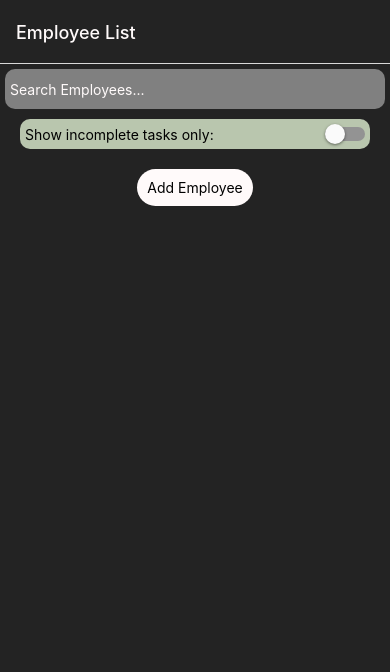
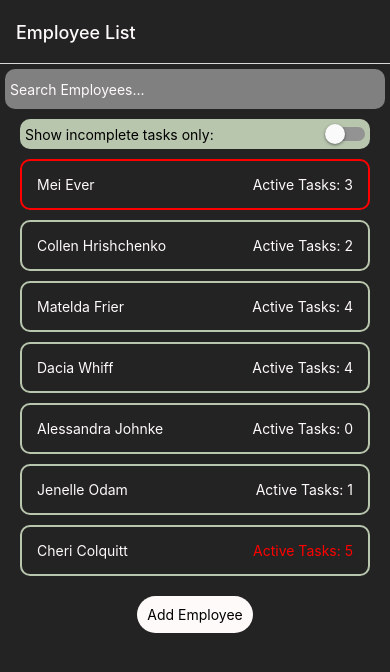
Before and after one commit to alinawaz04/employee-management, a React Native app: screen /EmployeeList in a window 390 px wide. Shown: the top 672 px of the page. Built offline with nearby package versions, Linux system fonts and the light colour scheme.

Commit message:
comments

```diff
--- a/App.js
+++ b/App.js
@@ -1,5 +1,3 @@
-import { StatusBar } from "expo-status-bar";
-import { StyleSheet, Text, View } from "react-native";
 import EmployeeDetailsScreen from "./src/screens/EmployeeDetailsScreen";
 import EmployeeListScreen from "./src/screens/EmployeeListScreen";
 import { NavigationContainer } from "@react-navigation/native";
--- a/src/components/RatingModal.js
+++ b/src/components/RatingModal.js
@@ -1,5 +1,5 @@
 import React, { useState } from "react";
-import { Text, View, StyleSheet, Modal, Pressable } from "react-native";
+import { Text, View, StyleSheet, Modal } from "react-native";
 import { Rating } from "react-native-ratings";
 
 const RatingModal = ({
--- a/src/components/Task.js
+++ b/src/components/Task.js
@@ -4,6 +4,7 @@ import { Text, View, StyleSheet, Pressable } from "react-native";
 const Task = ({ task, overdue, complete, editCallback, completeCallback }) => {
   return (
     <View
+      // apply different styles based on task status (completed, overdue, active)
       style={
         complete
           ? [styles.completeTask, styles.task]
@@ -13,13 +14,17 @@ const Task = ({ task, overdue, complete, editCallback, completeCallback }) => {
       }
     >
       <View style={styles.taskInfo}>
+        {/* display if task is overdue */}
         {overdue ? <Text style={styles.overdueText}>TASK OVERDUE</Text> : null}
+
         <Text style={styles.textStyle}>{task.title}</Text>
         <Text style={styles.textStyle}>{task.description}</Text>
         <Text style={styles.textStyle}>
           {task.startDate} - {task.endDate}
         </Text>
       </View>
+
+      {/* display task rating if it is completed */}
       {complete ? (
         <View>
           <Text style={styles.textStyle}>Rating: {task.rating}/5</Text>
--- a/src/components/TaskList.js
+++ b/src/components/TaskList.js
@@ -5,6 +5,7 @@ import Task from "./Task";
 // helper function to check if end date of task is past today
 const checkDate = (date) => {
   const today = new Date();
+  // parse date given into format of "today"
   const parsedDate = new Date(Date.parse(date));
   // return true if date passed is before today
   return parsedDate < today;
@@ -12,10 +13,11 @@ const checkDate = (date) => {
 
 const TaskList = ({ tasks, type, editCallback, completeCallback }) => {
   return (
-    <View>
+    <View style={styles.taskListContainer}>
       <Text style={styles.labelTextStyle}>{type} Tasks: </Text>
-
+      {/* map over each task and render a Task component */}
       {tasks.map((task) => {
+        // render for incomplete status
         if (type === "Active" && !task.completed) {
           const overdue = checkDate(task.endDate);
           return (
@@ -29,6 +31,7 @@ const TaskList = ({ tasks, type, editCallback, completeCallback }) => {
           );
         }
 
+        // render for complete status
         if (type === "Completed" && task.completed) {
           return <Task key={task.id} complete={true} task={task} />;
         }
@@ -40,6 +43,9 @@ const TaskList = ({ tasks, type, editCallback, completeCallback }) => {
 };
 
 const styles = StyleSheet.create({
+  taskListContainer: {
+    marginBottom: 30,
+  },
   labelTextStyle: {
     fontWeight: "bold",
     fontSize: 14,
--- a/src/context/EmployeeContext.js
+++ b/src/context/EmployeeContext.js
@@ -3,257 +3,262 @@ import AsyncStorage from "@react-native-async-storage/async-storage";
 
 import uuid from "react-native-uuid";
 
-// const mockEmployees = [
-//   {
-//     id: "32f5aa55-a1c0-4ddc-8a16-c9cab86a4cc9",
-//     firstName: "Mei",
-//     lastName: "Ever",
-//     email: "mever0@vk.com",
-//     tasks: [
-//       {
-//         id: "6b1e569a-b9f4-4d0f-bd0b-750e72f4b88d",
-//         title: "Task 94",
-//         startDate: "2024-07-10",
-//         endDate: "2024-07-15",
-//         description: "Description of the task.",
-//         completed: false,
-//         rating: null,
-//       },
-//       {
-//         id: "e1d30a8f-48e8-4e89-8c08-67e3202543d6",
-//         title: "Task 35",
-//         startDate: "2024-07-15",
-//         endDate: "2024-07-20",
-//         description: "Description of the task.",
-//         completed: true,
-//         rating: 5,
-//       },
-//       {
-//         id: "8f3c3b99-1cf3-4d02-9577-0e0dfe91d024",
-//         title: "Task 44",
-//         startDate: "2024-07-15",
-//         endDate: "2024-07-20",
-//         description: "Description of the task.",
-//         completed: false,
-//         rating: null,
-//       },
-//       {
-//         id: "d4c01e7d-7d8e-4c16-bd47-34e3c24f6206",
-//         title: "Task 84",
-//         startDate: "2024-07-15",
-//         endDate: "2024-07-20",
-//         description: "Description of the task.",
-//         completed: false,
-//         rating: null,
-//       },
-//     ],
-//   },
-//   {
-//     id: "604923c6-e670-40cd-b8c6-91ba10124310",
-//     firstName: "Collen",
-//     lastName: "Hrishchenko",
-//     email: "chrishchenko1@pinterest.com",
-//     tasks: [
-//       {
-//         id: "f78b53b0-187e-41da-935b-d04a46b017b0",
-//         title: "Task 9",
-//         startDate: "2024-07-15",
-//         endDate: "2024-07-20",
-//         description: "Description of the task.",
-//         completed: false,
-//         rating: null,
-//       },
-//       {
-//         id: "6781c9b5-1689-4645-865d-89c8367d4e4c",
-//         title: "Task 93",
-//         startDate: "2024-07-15",
-//         endDate: "2024-07-20",
-//         description: "Description of the task.",
-//         completed: false,
-//         rating: null,
-//       },
-//     ],
-//   },
-//   {
-//     id: "a119ebfc-366c-458a-826c-59811d1b180a",
-//     firstName: "Matelda",
-//     lastName: "Frier",
-//     email: "mfrier2@sciencedaily.com",
-//     tasks: [
-//       {
-//         id: "dc12c6e8-dad5-4b68-843a-dbf1af3a5c92",
-//         title: "Task 33",
-//         startDate: "2024-07-15",
-//         endDate: "2024-07-20",
-//         description: "Description of the task.",
-//         completed: false,
-//         rating: null,
-//       },
-//       {
-//         id: "b0542a62-b58f-4f91-a779-0380b8cf9085",
-//         title: "Task 9",
-//         startDate: "2024-07-15",
-//         endDate: "2024-07-20",
-//         description: "Description of the task.",
-//         completed: false,
-//         rating: null,
-//       },
-//       {
-//         id: "8f00d33c-50d1-4f0e-ae28-6751a9d8c7ea",
-//         title: "Task 81",
-//         startDate: "2024-07-15",
-//         endDate: "2024-07-20",
-//         description: "Description of the task.",
-//         completed: false,
-//         rating: null,
-//       },
-//       {
-//         id: "f4cb8fc4-4990-41c8-bd82-e9875b45a0d6",
-//         title: "Task 70",
-//         startDate: "2024-07-15",
-//         endDate: "2024-07-20",
-//         description: "Description of the task.",
-//         completed: false,
-//         rating: null,
-//       },
-//     ],
-//   },
-//   {
-//     id: "112b971f-34f9-4a27-9e48-016f43d936b8",
-//     firstName: "Dacia",
-//     lastName: "Whiff",
-//     email: "dwhiff3@ed.gov",
-//     tasks: [
-//       {
-//         id: "8c7a248d-8b98-4cb4-8335-202cf205db54",
-//         title: "Task 59",
-//         startDate: "2024-07-15",
-//         endDate: "2024-07-20",
-//         description: "Description of the task.",
-//         completed: false,
-//         rating: null,
-//       },
-//       {
-//         id: "ab5d7ef3-60d2-460b-b438-0d060ab899c4",
-//         title: "Task 44",
-//         startDate: "2024-07-15",
-//         endDate: "2024-07-20",
-//         description: "Description of the task.",
-//         completed: false,
-//         rating: null,
-//       },
-//       {
-//         id: "23a2db74-2b34-44f1-845e-50656c1ddbf0",
-//         title: "Task 43",
-//         startDate: "2024-07-15",
-//         endDate: "2024-07-20",
-//         description: "Description of the task.",
-//         completed: false,
-//         rating: null,
-//       },
-//       {
-//         id: "05a8e3f1-f0cc-4e0d-99cb-c39925c1ee57",
-//         title: "Task 62",
-//         startDate: "2024-07-15",
-//         endDate: "2024-07-20",
-//         description: "Description of the task.",
-//         completed: false,
-//         rating: null,
-//       },
-//     ],
-//   },
-//   {
-//     id: "94692560-027d-484f-9d68-e69f80885d7d",
-//     firstName: "Alessandra",
-//     lastName: "Johnke",
-//     email: "ajohnke4@google.co.uk",
-//     tasks: [],
-//   },
-//   {
-//     id: "d4c39d89-8d28-471d-9025-a83e487b0972",
-//     firstName: "Jenelle",
-//     lastName: "Odam",
-//     email: "jodam5@timesonline.co.uk",
-//     tasks: [
-//       {
-//         id: "0f0d773b-1e34-4fa1-8981-7e65e79572d5",
-//         title: "Task 21",
-//         startDate: "2024-07-15",
-//         endDate: "2024-07-20",
-//         description: "Description of the task.",
-//         completed: false,
-//         rating: null,
-//       },
-//     ],
-//   },
-//   {
-//     id: "1948a3cc-a0a1-4739-8abc-7599bc700676",
-//     firstName: "Cheri",
-//     lastName: "Colquitt",
-//     email: "ccolquitt6@yahoo.co.jp",
-//     tasks: [
-//       {
-//         id: "dcf2a344-f57d-4b28-9b93-674da4eb92a4",
-//         title: "Task 46",
-//         startDate: "2024-07-15",
-//         endDate: "2024-07-20",
-//         description: "Description of the task.",
-//         completed: false,
-//         rating: null,
-//       },
-//       {
-//         id: "f21769fc-63f2-4f66-b04d-687a1c32bcff",
-//         title: "Task 46",
-//         startDate: "2024-07-15",
-//         endDate: "2024-07-20",
-//         description: "Description of the task.",
-//         completed: false,
-//         rating: null,
-//       },
-//       {
-//         id: "beaf148d-6f0a-49fa-9512-0e07d2c38833",
-//         title: "Task 100",
-//         startDate: "2024-07-15",
-//         endDate: "2024-07-20",
-//         description: "Description of the task.",
-//         completed: false,
-//         rating: null,
-//       },
-//       {
-//         id: "8f8d0426-2512-44ab-9345-3d874f1c6b1f",
-//         title: "Task 28",
-//         startDate: "2024-07-15",
-//         endDate: "2024-07-20",
-//         description: "Description of the task.",
-//         completed: false,
-//         rating: null,
-//       },
-//       {
-//         id: "77ad8a8a-1181-43bb-a334-3eb51d5b55e5",
-//         title: "Task 84",
-//         startDate: "2024-07-15",
-//         endDate: "2024-07-20",
-//         description: "Description of the task.",
-//         completed: false,
-//         rating: null,
-//       },
-//     ],
-//   },
-// ];
+// mock data
+const mockEmployees = [
+  {
+    id: "32f5aa55-a1c0-4ddc-8a16-c9cab86a4cc9",
+    firstName: "Mei",
+    lastName: "Ever",
+    email: "mever0@vk.com",
+    tasks: [
+      {
+        id: "6b1e569a-b9f4-4d0f-bd0b-750e72f4b88d",
+        title: "Task 94",
+        startDate: "2024-07-10",
+        endDate: "2024-07-15",
+        description: "Description of the task.",
+        completed: false,
+        rating: null,
+      },
+      {
+        id: "e1d30a8f-48e8-4e89-8c08-67e3202543d6",
+        title: "Task 35",
+        startDate: "2024-07-15",
+        endDate: "2024-07-20",
+        description: "Description of the task.",
+        completed: true,
+        rating: 5,
+      },
+      {
+        id: "8f3c3b99-1cf3-4d02-9577-0e0dfe91d024",
+        title: "Task 44",
+        startDate: "2024-07-15",
+        endDate: "2024-07-20",
+        description: "Description of the task.",
+        completed: false,
+        rating: null,
+      },
+      {
+        id: "d4c01e7d-7d8e-4c16-bd47-34e3c24f6206",
+        title: "Task 84",
+        startDate: "2024-07-15",
+        endDate: "2024-07-20",
+        description: "Description of the task.",
+        completed: false,
+        rating: null,
+      },
+    ],
+  },
+  {
+    id: "604923c6-e670-40cd-b8c6-91ba10124310",
+    firstName: "Collen",
+    lastName: "Hrishchenko",
+    email: "chrishchenko1@pinterest.com",
+    tasks: [
+      {
+        id: "f78b53b0-187e-41da-935b-d04a46b017b0",
+        title: "Task 9",
+        startDate: "2024-07-15",
+        endDate: "2024-07-20",
+        description: "Description of the task.",
+        completed: false,
+        rating: null,
+      },
+      {
+        id: "6781c9b5-1689-4645-865d-89c8367d4e4c",
+        title: "Task 93",
+        startDate: "2024-07-15",
+        endDate: "2024-07-20",
+        description: "Description of the task.",
+        completed: false,
+        rating: null,
+      },
+    ],
+  },
+  {
+    id: "a119ebfc-366c-458a-826c-59811d1b180a",
+    firstName: "Matelda",
+    lastName: "Frier",
+    email: "mfrier2@sciencedaily.com",
+    tasks: [
+      {
+        id: "dc12c6e8-dad5-4b68-843a-dbf1af3a5c92",
+        title: "Task 33",
+        startDate: "2024-07-15",
+        endDate: "2024-07-20",
+        description: "Description of the task.",
+        completed: false,
+        rating: null,
+      },
+      {
+        id: "b0542a62-b58f-4f91-a779-0380b8cf9085",
+        title: "Task 9",
+        startDate: "2024-07-15",
+        endDate: "2024-07-20",
+        description: "Description of the task.",
+        completed: false,
+        rating: null,
+      },
+      {
+        id: "8f00d33c-50d1-4f0e-ae28-6751a9d8c7ea",
+        title: "Task 81",
+        startDate: "2024-07-15",
+        endDate: "2024-07-20",
+        description: "Description of the task.",
+        completed: false,
+        rating: null,
+      },
+      {
+        id: "f4cb8fc4-4990-41c8-bd82-e9875b45a0d6",
+        title: "Task 70",
+        startDate: "2024-07-15",
+        endDate: "2024-07-20",
+        description: "Description of the task.",
+        completed: false,
+        rating: null,
+      },
+    ],
+  },
+  {
+    id: "112b971f-34f9-4a27-9e48-016f43d936b8",
+    firstName: "Dacia",
+    lastName: "Whiff",
+    email: "dwhiff3@ed.gov",
+    tasks: [
+      {
+        id: "8c7a248d-8b98-4cb4-8335-202cf205db54",
+        title: "Task 59",
+        startDate: "2024-07-15",
+        endDate: "2024-07-20",
+        description: "Description of the task.",
+        completed: false,
+        rating: null,
+      },
+      {
+        id: "ab5d7ef3-60d2-460b-b438-0d060ab899c4",
+        title: "Task 44",
+        startDate: "2024-07-15",
+        endDate: "2024-07-20",
+        description: "Description of the task.",
+        completed: false,
+        rating: null,
+      },
+      {
+        id: "23a2db74-2b34-44f1-845e-50656c1ddbf0",
+        title: "Task 43",
+        startDate: "2024-07-15",
+        endDate: "2024-07-20",
+        description: "Description of the task.",
+        completed: false,
+        rating: null,
+      },
+      {
+        id: "05a8e3f1-f0cc-4e0d-99cb-c39925c1ee57",
+        title: "Task 62",
+        startDate: "2024-07-15",
+        endDate: "2024-07-20",
+        description: "Description of the task.",
+        completed: false,
+        rating: null,
+      },
+    ],
+  },
+  {
+    id: "94692560-027d-484f-9d68-e69f80885d7d",
+    firstName: "Alessandra",
+    lastName: "Johnke",
+    email: "ajohnke4@google.co.uk",
+    tasks: [],
+  },
+  {
+    id: "d4c39d89-8d28-471d-9025-a83e487b0972",
+    firstName: "Jenelle",
+    lastName: "Odam",
+    email: "jodam5@timesonline.co.uk",
+    tasks: [
+      {
+        id: "0f0d773b-1e34-4fa1-8981-7e65e79572d5",
+        title: "Task 21",
+        startDate: "2024-07-15",
+        endDate: "2024-07-20",
+        description: "Description of the task.",
+        completed: false,
+        rating: null,
+      },
+    ],
+  },
+  {
+    id: "1948a3cc-a0a1-4739-8abc-7599bc700676",
+    firstName: "Cheri",
+    lastName: "Colquitt",
+    email: "ccolquitt6@yahoo.co.jp",
+    tasks: [
+      {
+        id: "dcf2a344-f57d-4b28-9b93-674da4eb92a4",
+        title: "Task 46",
+        startDate: "2024-07-15",
+        endDate: "2024-07-20",
+        description: "Description of the task.",
+        completed: false,
+        rating: null,
+      },
+      {
+        id: "f21769fc-63f2-4f66-b04d-687a1c32bcff",
+        title: "Task 46",
+        startDate: "2024-07-15",
+        endDate: "2024-07-20",
+        description: "Description of the task.",
+        completed: false,
+        rating: null,
+      },
+      {
+        id: "beaf148d-6f0a-49fa-9512-0e07d2c38833",
+        title: "Task 100",
+        startDate: "2024-07-15",
+        endDate: "2024-07-20",
+        description: "Description of the task.",
+        completed: false,
+        rating: null,
+      },
+      {
+        id: "8f8d0426-2512-44ab-9345-3d874f1c6b1f",
+        title: "Task 28",
+        startDate: "2024-07-15",
+        endDate: "2024-07-20",
+        description: "Description of the task.",
+        completed: false,
+        rating: null,
+      },
+      {
+        id: "77ad8a8a-1181-43bb-a334-3eb51d5b55e5",
+        title: "Task 84",
+        startDate: "2024-07-15",
+        endDate: "2024-07-20",
+        description: "Description of the task.",
+        completed: false,
+        rating: null,
+      },
+    ],
+  },
+];
 
+// create context for components to read
 const EmployeeContext = createContext();
 
+// custom hook to utilize employee context from any file
 export const useEmployees = () => useContext(EmployeeContext);
 
+// provider component to wrap around "App", providing state to entire app.
 export const EmployeeProvider = ({ children }) => {
-  const [employees, setEmployees] = useState([]);
+  const [employees, setEmployees] = useState(mockEmployees); // use mock data as default for testing
 
-  // helper to load data from local storage when component mounts
+  // effect hook to load data from local storage when component mounts
   useEffect(() => {
     const loadEmployees = async () => {
       try {
         const json = await AsyncStorage.getItem("employees");
-        const data = json != null ? JSON.parse(json) : [];
+        // set data to "json" if it is not empty, else set to mock data for testing
+        const data = json != null ? JSON.parse(json) : mockEmployees;
         setEmployees(data);
       } catch (err) {
         console.error("Error loading data from local storage", err);
@@ -263,6 +268,7 @@ export const EmployeeProvider = ({ children }) => {
     loadEmployees();
   }, []);
 
+  // function to set local storage
   const saveEmployeesToStorage = async (data) => {
     try {
       await AsyncStorage.setItem("employees", JSON.stringify(data));
@@ -271,27 +277,30 @@ export const EmployeeProvider = ({ children }) => {
     }
   };
 
+  // function to update tasks of a specific employee
   const updateEmployeeTasks = (id, newTasks) => {
-    const updatedEmployees = employees.map((employee) =>
+    const updatedEmployeeTasks = employees.map((employee) =>
       employee.id === id ? { ...employee, tasks: newTasks } : employee
     );
-    setEmployees(updatedEmployees);
-    saveEmployeesToStorage(updatedEmployees);
+    setEmployees(updatedEmployeeTasks); // set global state
+    saveEmployeesToStorage(updatedEmployeeTasks); // set local storage
   };
 
+  // function to update an employee
   const updateEmployees = (firstName, lastName, email) => {
     const newEmployee = {
-      id: uuid.v4(),
+      id: uuid.v4(), // generates unique id for the new employee
       firstName,
       lastName,
       email,
-      tasks: [],
+      tasks: [], // initialize tasks with empty array
     };
     const updatedEmployees = [...employees, newEmployee];
-    setEmployees(updatedEmployees);
-    saveEmployeesToStorage(updatedEmployees);
+    setEmployees(updatedEmployees); // set global app state
+    saveEmployeesToStorage(updatedEmployees); // set local storage
   };
 
+  // providing context values to children components (App)
   return (
     <EmployeeContext.Provider
       value={{ employees, updateEmployeeTasks, updateEmployees }}
--- a/src/screens/EmployeeDetailsScreen.js
+++ b/src/screens/EmployeeDetailsScreen.js
@@ -12,27 +12,37 @@ import {
 } from "react-native";
 import { useEmployees } from "../context/EmployeeContext";
 import DateTimePicker from "@react-native-community/datetimepicker";
-import Task from "../components/Task";
 import RatingModal from "../components/RatingModal";
 import TaskList from "../components/TaskList";
 
 const EmployeeDetailsScreen = ({ route }) => {
-  const { id } = route.params;
-  const { employees, updateEmployeeTasks } = useEmployees();
+  const { id } = route.params; // get employee id from route params
+  const { employees, updateEmployeeTasks } = useEmployees(); // use employee context to receive employees and ability to update employee tasks
 
-  const employee = employees.find((emp) => emp.id === id);
+  const employee = employees.find((emp) => emp.id === id); // find employee by id
 
+  // local state for tasks
   const [tasks, setTasks] = useState(employee.tasks);
+
+  // state for modal visibility
   const [modalVisible, setModalVisible] = useState(false);
+
+  // state for modal inputs
   const [taskTitle, setTaskTitle] = useState("");
   const [taskStartDate, setTaskStartDate] = useState(new Date());
   const [taskEndDate, setTaskEndDate] = useState(new Date());
   const [taskDescription, setTaskDescription] = useState("");
+
+  // state for editing task
   const [isEditing, setIsEditing] = useState(false);
   const [editingTaskId, setEditingTaskId] = useState(null);
+
+  // state fro completing task
+  const [completeTaskId, setCompleteTaskId] = useState(null);
+
+  // state for rating modal
   const [ratingModalVisible, setRatingModalVisible] = useState(false);
   const [rating, setRating] = useState(null);
-  const [completeTaskId, setCompleteTaskId] = useState(null);
 
   // sync local state "tasks" with global state "employee.tasks"
   // whenever "employee.tasks" changes.
@@ -40,6 +50,7 @@ const EmployeeDetailsScreen = ({ route }) => {
     setTasks(employee.tasks);
   }, [employee.tasks]);
 
+  // function to reset modal state to defaults
   const resetModalState = () => {
     setModalVisible(false);
     setIsEditing(false);
@@ -50,7 +61,7 @@ const EmployeeDetailsScreen = ({ route }) => {
     setTaskDescription("");
   };
 
-  // pre-fill modal  with task data
+  // function to pre-fill modal with task data
   const openEditModal = (task) => {
     setIsEditing(true);
     setEditingTaskId(task.id);
@@ -61,12 +72,12 @@ const EmployeeDetailsScreen = ({ route }) => {
     setModalVisible(true);
   };
 
-  // helper to format date to match global data
+  // function to format date to match global data
   const formatDate = (date) => {
     return date.toISOString().slice(0, 10);
   };
 
-  // add data from modal to tasks state and global state in context
+  // function to add data from modal to tasks state and global state in context
   const addTask = (title, startDate, endDate, description) => {
     const formattedStart = formatDate(startDate);
     const formattedEnd = formatDate(endDate);
@@ -112,13 +123,13 @@ const EmployeeDetailsScreen = ({ route }) => {
     }
   };
 
-  // handler function necessary for DatePicker component state management
+  // handler function for DatePicker component
   const onStartDateChange = (event, selectedDate) => {
     const currentDate = selectedDate;
     setTaskStartDate(currentDate);
   };
 
-  // handler function necessary for DatePicker component state management
+  // handler function for DatePicker component
   const onEndDateChange = (event, selectedDate) => {
     const currentDate = selectedDate;
     setTaskEndDate(currentDate);
@@ -145,11 +156,13 @@ const EmployeeDetailsScreen = ({ route }) => {
     updateEmployeeTasks(employee.id, newTasks);
   };
 
+  // function to open completion modal for a task
   const openCompleteModal = (task) => {
     setCompleteTaskId(task.id);
     setRatingModalVisible(true);
   };
 
+  // function to mark task as completed in global state with rating
   const completeTask = (taskId, taskRating) => {
     const updatedTasks = tasks.map((task) =>
       task.id === taskId
@@ -169,6 +182,7 @@ const EmployeeDetailsScreen = ({ route }) => {
       <RatingModal
         ratingModalVisible={ratingModalVisible}
         setRatingModalVisible={setRatingModalVisible}
+        // receive rating from component and use to set local state and complete task
         setRating={(rating) => {
           setRating(rating);
           completeTask(completeTaskId, rating);
@@ -267,21 +281,6 @@ const EmployeeDetailsScreen = ({ route }) => {
         </TouchableOpacity>
       </View>
 
-      {/* <View>
-        <Text style={styles.labelTextStyle}>Complete Tasks: </Text>
-        {tasks.map((task) => {
-          if (task.completed) {
-            return (
-              <Task
-                key={task.id}
-                complete={true}
-                task={task}
-                editCallback={openEditModal}
-              />
-            );
-          }
-        })}
-      </View> */}
       <TaskList tasks={tasks} type={"Completed"} />
     </ScrollView>
   );
```
Also changed, not shown: src/components/AddEmployeeModal.js (+21 -16 lines), src/components/EmployeeList.js (+8 -5 lines), src/screens/EmployeeListScreen.js (+7 -2 lines).
